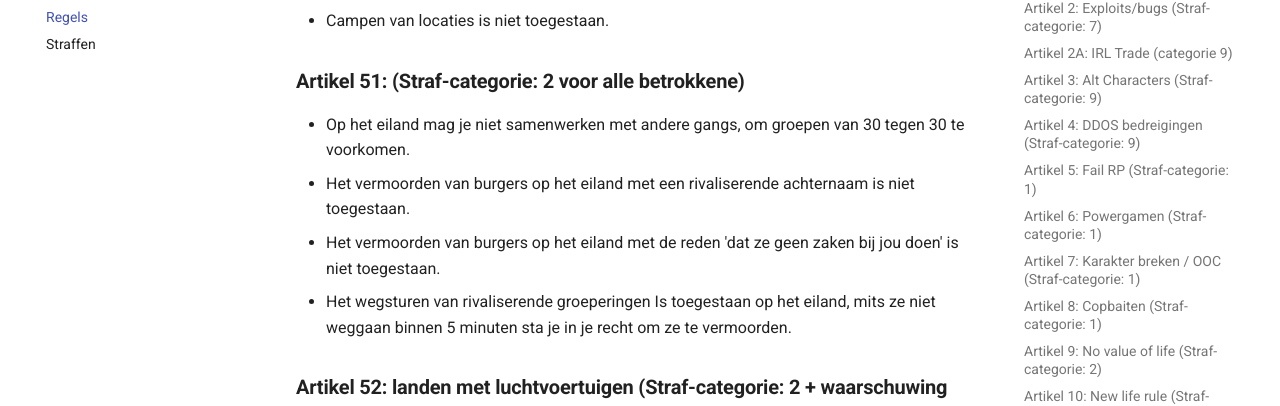
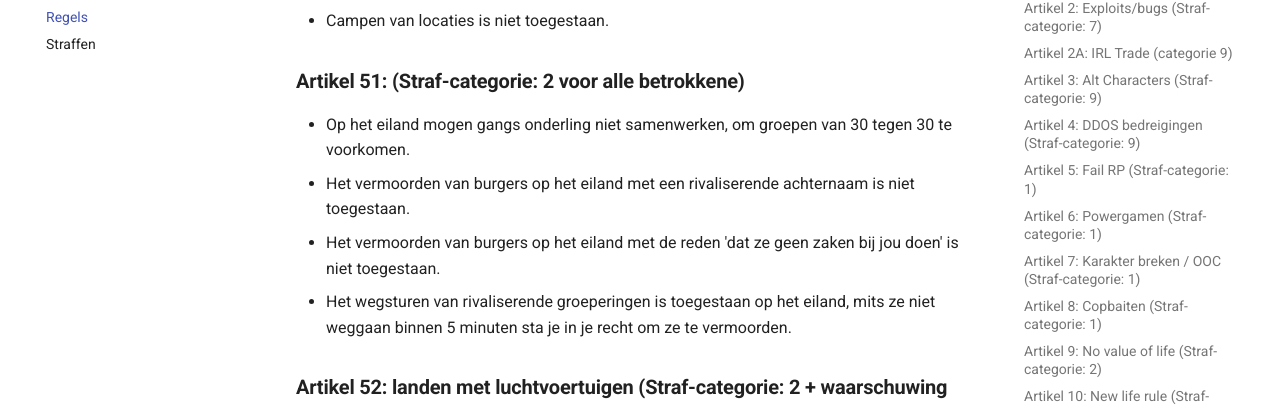
Before and after one commit to ZuiderVeenRP/apv, an MkDocs documentation site: the page built from docs/algemeen.md, in a window 1280 px wide and 900 px high, scrolled down 16834 px. Shown: the part 145-551 px from the top of the window. Built offline with MkDocs 1.6.1 and Material for MkDocs 9.7.7, drawn with Linux system fonts in a browser that asks for light colours; comment, search, counter and statistics services are not loaded.

Commit message:
Update algemeen.md

```diff
--- a/docs/algemeen.md
+++ b/docs/algemeen.md
@@ -432,10 +432,10 @@ Het weggeven en aannemen van goederen, van een speler die stopt, is niet toegest
 </br>
 
 ### **Artikel 51: (Straf-categorie: 2 voor alle betrokkene)**
-- Op het eiland mag je niet samenwerken met andere gangs, om groepen van 30 tegen 30 te voorkomen.
+- Op het eiland mogen gangs onderling niet samenwerken, om groepen van 30 tegen 30 te voorkomen.
 - Het vermoorden van burgers op het eiland met een rivaliserende achternaam is niet toegestaan.
 - Het vermoorden van burgers op het eiland met de reden  'dat ze geen zaken bij jou doen' is niet toegestaan.
--  Het wegsturen van rivaliserende groeperingen Is toegestaan op het eiland, mits ze niet weggaan binnen 5 minuten sta je in je recht om ze te vermoorden.
+-  Het wegsturen van rivaliserende groeperingen is toegestaan op het eiland, mits ze niet weggaan binnen 5 minuten sta je in je recht om ze te vermoorden.
 </br>
 
 ### **Artikel 52: landen met luchtvoertuigen (Straf-categorie: 2 + waarschuwing vliegbrevet)**
```
